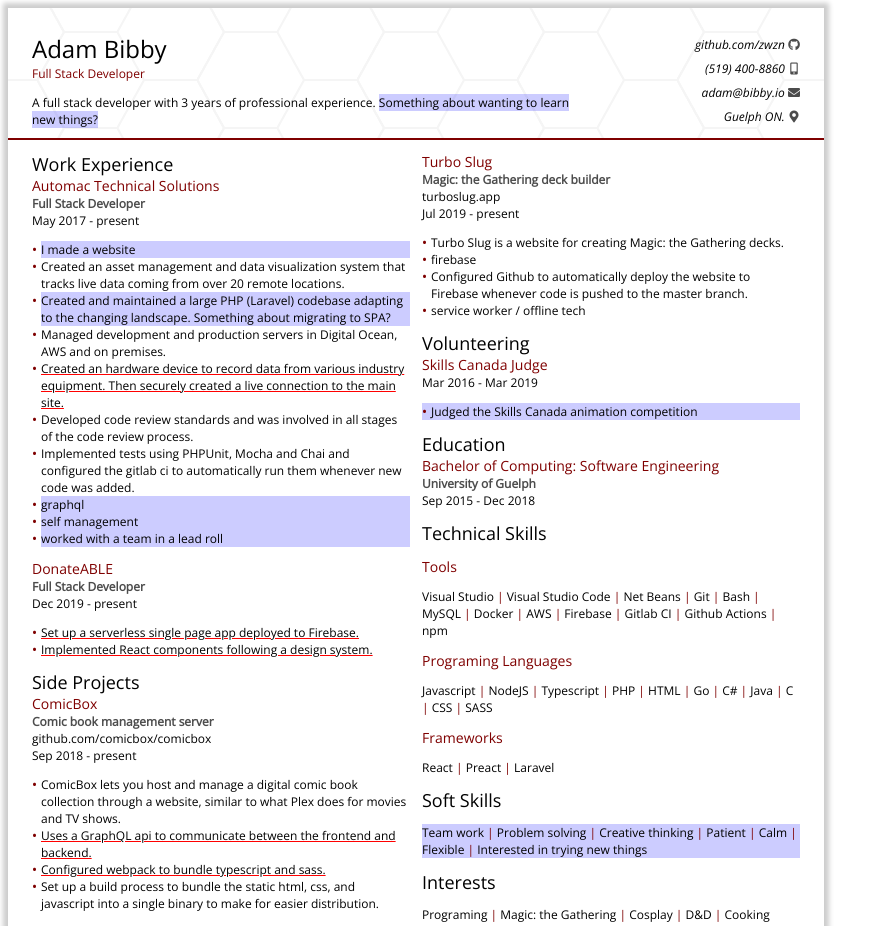
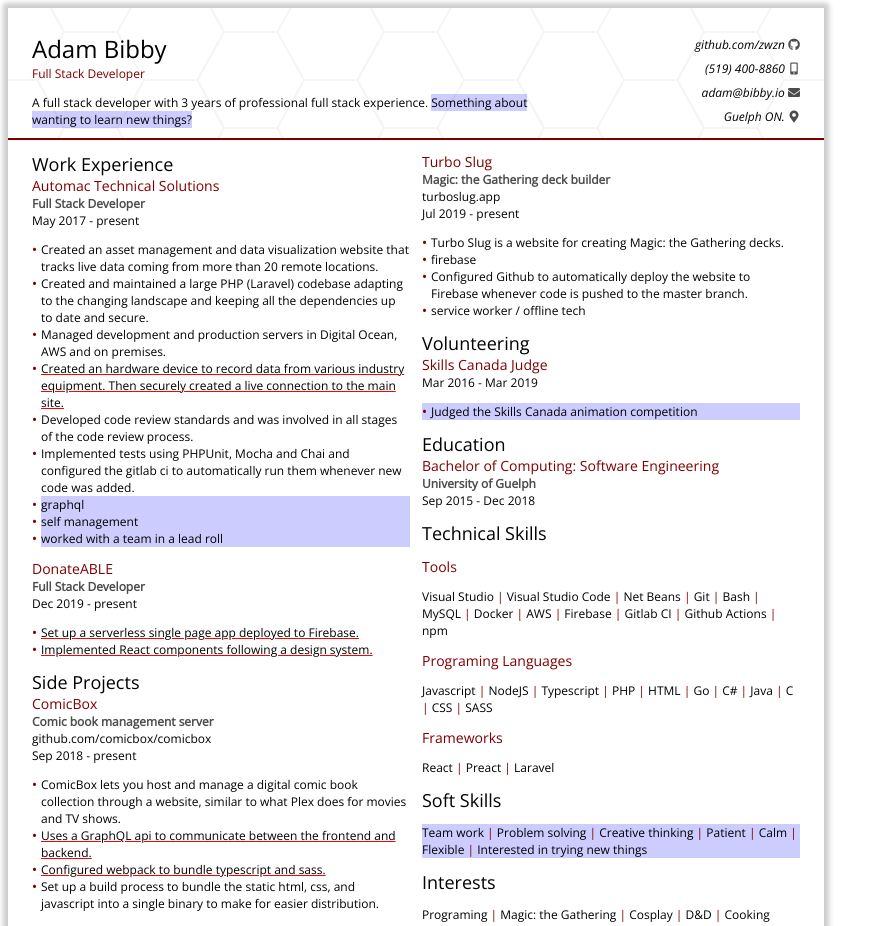
Before and after one commit to abibby/resume, a website: page index.html in a window 1280 px wide. Shown: the top 926 px of the page, without its empty margins (0-892 px from the left). Drawn offline with nearby package versions, Linux system fonts and the light colour scheme; files that its build step writes are made by us from their sources.

Commit message:
small updates

```diff
--- a/index.html
+++ b/index.html
@@ -18,7 +18,8 @@
             <h1>Adam Bibby</h1>
             <div class="subtitle">Full Stack Developer</div>
             <p>
-                A full stack developer with 3 years of professional experience.
+                A full stack developer with 3 years of professional full stack
+                experience.
                 <span wip>Something about wanting to learn new things?</span>
             </p>
 
@@ -50,17 +51,15 @@
                     <time datetime="2017-05-01"></time> - <time>present</time>
                 </div>
                 <ul>
-                    <li wip> I made a website</li>
                     <li>
                         Created an asset management and data visualization
-                        system that tracks live data coming from over 20 remote
-                        locations.
+                        website that tracks live data coming from more than 20
+                        remote locations.
                     </li>
-                    <li wip="say something to show that I was keeping it up to date">
+                    <li>
                         Created and maintained a large PHP (Laravel) codebase
-                        adapting to the changing landscape.
-
-                        Something about migrating to SPA?
+                        adapting to the changing landscape and keeping all the
+                        dependencies up to date and secure.
                     </li>
                     <li>
                         Managed development and production servers in Digital
```
